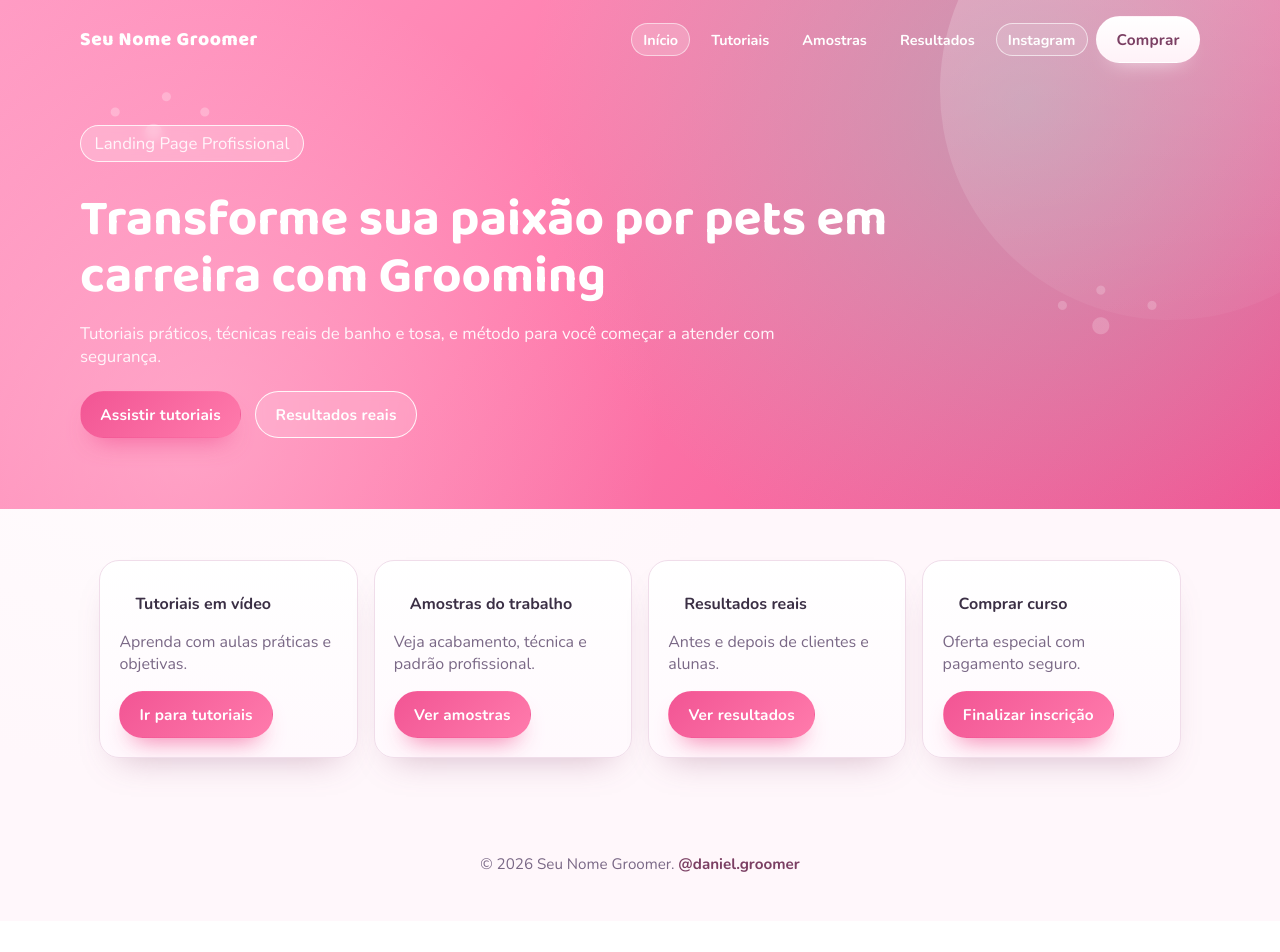
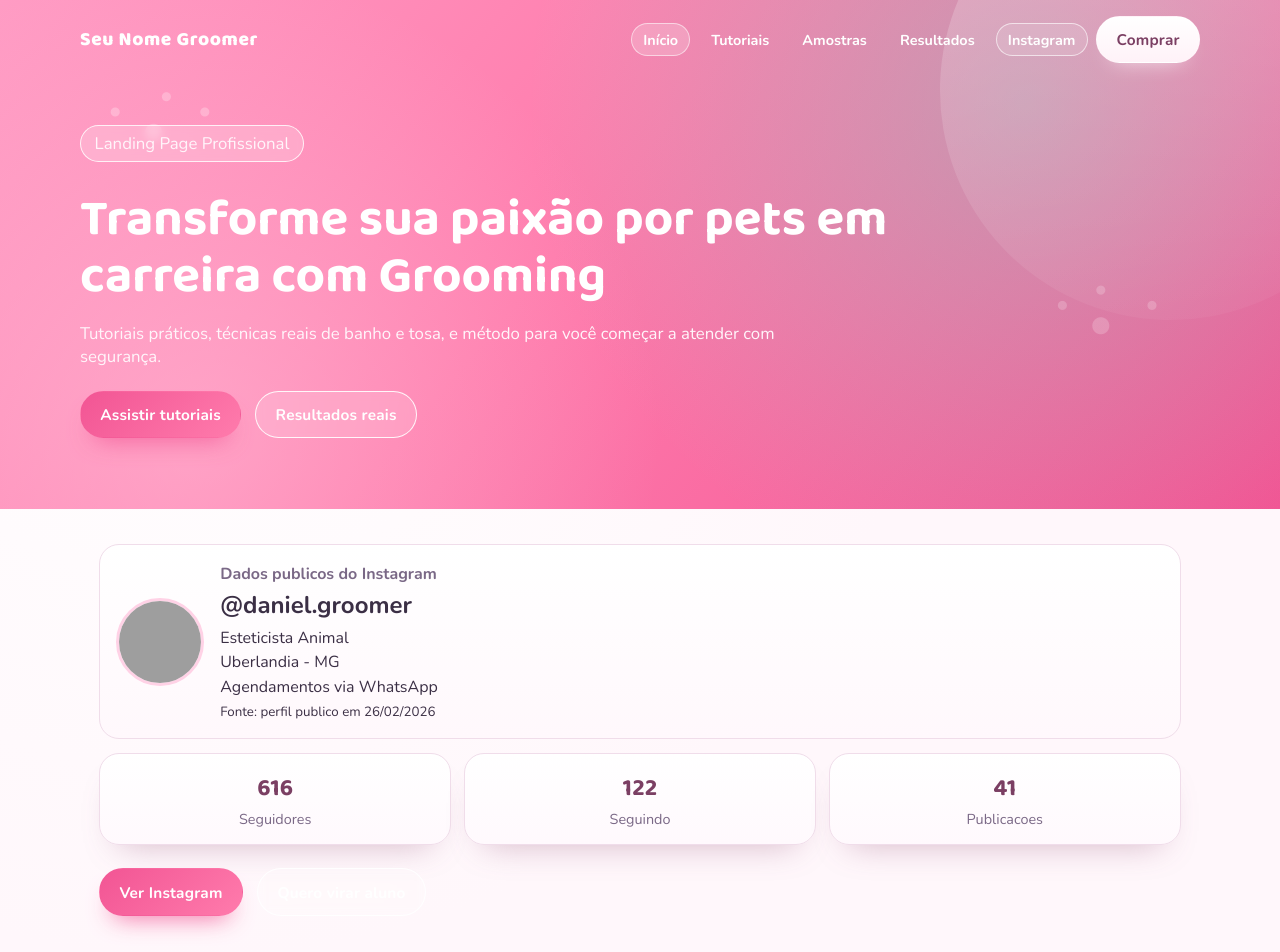
Before and after one commit to MagisterEt/Site_Daniel, a plain HTML site: page index.html in a window 1280 px wide. Shown: the top 952 px of the page. Before the commit the page ends 921 px from the top, so only its background shows below. Drawn offline with nearby package versions, Linux system fonts and the light colour scheme; grey boxes are pictures that could not be loaded.

Commit message:
feat: integrate public Instagram profile data as social proof

```diff
--- a/Inicio.js
+++ b/Inicio.js
@@ -1,4 +1,17 @@
 const landingData = {
+  instagram: {
+    handle: "@daniel.groomer",
+    profileUrl: "https://www.instagram.com/daniel.groomer?igsh=bnRvNWhzeTU5cmJi",
+    profileImage:
+      "https://scontent-gru1-1.cdninstagram.com/v/t51.82787-19/533656286_17979652625887219_4276777498764704023_n.jpg?stp=dst-jpg_s100x100_tt6&_nc_cat=101&ccb=7-5&_nc_sid=bf7eb4",
+    followers: "616",
+    following: "122",
+    posts: "41",
+    role: "Esteticista Animal",
+    city: "Uberlandia - MG",
+    booking: "Agendamentos via WhatsApp",
+    sourceDate: "26/02/2026",
+  },
   buyLink: "https://seulinkdecurso.com",
   countdownMinutes: 15,
   videos: [
@@ -83,6 +96,16 @@ function renderLandingPage() {
   const resultsGrid = document.getElementById("resultsGrid");
   const buyButton = document.getElementById("buyButton");
   const year = document.getElementById("year");
+  const igFollowers = document.getElementById("igFollowers");
+  const igFollowing = document.getElementById("igFollowing");
+  const igPosts = document.getElementById("igPosts");
+  const igHandle = document.getElementById("igHandle");
+  const igRole = document.getElementById("igRole");
+  const igCity = document.getElementById("igCity");
+  const igBooking = document.getElementById("igBooking");
+  const igPhoto = document.getElementById("igPhoto");
+  const igSourceDate = document.getElementById("igSourceDate");
+  const igLinks = document.querySelectorAll("[data-ig-link]");
 
   if (videoGrid) {
     videoGrid.innerHTML = landingData.videos.map(createVideoCard).join("");
@@ -96,6 +119,18 @@ function renderLandingPage() {
   if (buyButton) {
     buyButton.href = landingData.buyLink;
   }
+  igLinks.forEach((link) => {
+    link.href = landingData.instagram.profileUrl;
+  });
+  if (igFollowers) igFollowers.textContent = landingData.instagram.followers;
+  if (igFollowing) igFollowing.textContent = landingData.instagram.following;
+  if (igPosts) igPosts.textContent = landingData.instagram.posts;
+  if (igHandle) igHandle.textContent = landingData.instagram.handle;
+  if (igRole) igRole.textContent = landingData.instagram.role;
+  if (igCity) igCity.textContent = landingData.instagram.city;
+  if (igBooking) igBooking.textContent = landingData.instagram.booking;
+  if (igPhoto) igPhoto.src = landingData.instagram.profileImage;
+  if (igSourceDate) igSourceDate.textContent = landingData.instagram.sourceDate;
   if (year) {
     year.textContent = new Date().getFullYear();
   }
--- a/index.html
+++ b/index.html
@@ -44,6 +44,29 @@
     </header>
 
     <main>
+      <section class="section ig-section">
+        <div class="ig-card">
+          <img id="igPhoto" class="ig-photo" src="" alt="Perfil do Instagram de Daniel Groomer" loading="lazy" />
+          <div>
+            <p class="ig-kicker">Dados publicos do Instagram</p>
+            <h2 id="igHandle">@daniel.groomer</h2>
+            <p id="igRole"></p>
+            <p id="igCity"></p>
+            <p id="igBooking"></p>
+            <small>Fonte: perfil publico em <span id="igSourceDate"></span></small>
+          </div>
+        </div>
+        <div class="ig-stats">
+          <article class="card stat-card"><strong id="igFollowers">0</strong><span>Seguidores</span></article>
+          <article class="card stat-card"><strong id="igFollowing">0</strong><span>Seguindo</span></article>
+          <article class="card stat-card"><strong id="igPosts">0</strong><span>Publicacoes</span></article>
+        </div>
+        <div class="hero-actions">
+          <a class="btn btn-primary" data-ig-link href="#" target="_blank" rel="noopener noreferrer">Ver Instagram</a>
+          <a class="btn btn-outline soft-outline" href="./comprar.html">Quero virar aluno</a>
+        </div>
+      </section>
+
       <section class="section page-grid">
         <article class="card page-card">
           <h3>Tutoriais em vídeo</h3>
--- a/styles.css
+++ b/styles.css
@@ -169,6 +169,78 @@ h1 {
   grid-template-columns: repeat(auto-fit, minmax(230px, 1fr));
 }
 
+.ig-section {
+  padding-top: 2.2rem;
+  padding-bottom: 1rem;
+}
+
+.ig-card {
+  display: grid;
+  grid-template-columns: auto 1fr;
+  gap: 1rem;
+  align-items: center;
+  padding: 1rem;
+  border: 1px solid var(--line);
+  border-radius: 20px;
+  background: linear-gradient(180deg, #ffffff, #fff8fc);
+}
+
+.ig-photo {
+  width: 88px;
+  height: 88px;
+  border-radius: 50%;
+  object-fit: cover;
+  border: 3px solid #ffd2e6;
+}
+
+.ig-kicker {
+  margin: 0;
+  color: var(--muted);
+  font-weight: 700;
+}
+
+.ig-card h2 {
+  margin: 0.2rem 0 0.4rem;
+}
+
+.ig-card p {
+  margin: 0.15rem 0;
+}
+
+.ig-stats {
+  margin-top: 0.9rem;
+  display: grid;
+  grid-template-columns: repeat(3, minmax(0, 1fr));
+  gap: 0.8rem;
+}
+
+.stat-card {
+  text-align: center;
+  padding: 0.9rem 0.7rem;
+}
+
+.stat-card strong {
+  display: block;
+  font-size: 1.5rem;
+  font-family: "Baloo 2", "Nunito", sans-serif;
+  color: #7b3f63;
+}
+
+.stat-card span {
+  font-size: 0.9rem;
+  color: var(--muted);
+}
+
+.soft-outline {
+  color: #7b3f63;
+  border-color: #f4bfd7;
+  background: rgba(255, 255, 255, 0.75);
+}
+
+.soft-outline:hover {
+  background: #fff;
+}
+
 .page-card {
   padding: 1.2rem;
 }
@@ -308,6 +380,21 @@ h1 {
   grid-template-columns: 1.25fr 1fr;
   gap: 1rem;
   align-items: start;
+}
+
+.mini-proof {
+  display: flex;
+  flex-wrap: wrap;
+  align-items: center;
+  justify-content: center;
+  gap: 0.85rem;
+  margin: 0 auto 1rem;
+  color: #7b3f63;
+  font-weight: 700;
+}
+
+.mini-proof a {
+  color: #7b3f63;
 }
 
 .offer-panel {
@@ -605,6 +692,19 @@ h1 {
     grid-template-columns: 1fr;
   }
 
+  .ig-card {
+    grid-template-columns: 1fr;
+    text-align: center;
+  }
+
+  .ig-photo {
+    margin: 0 auto;
+  }
+
+  .ig-stats {
+    grid-template-columns: 1fr;
+  }
+
   .card {
     border-radius: 18px;
   }
```
Also changed, not shown: comprar.html (+5 -0 lines).
